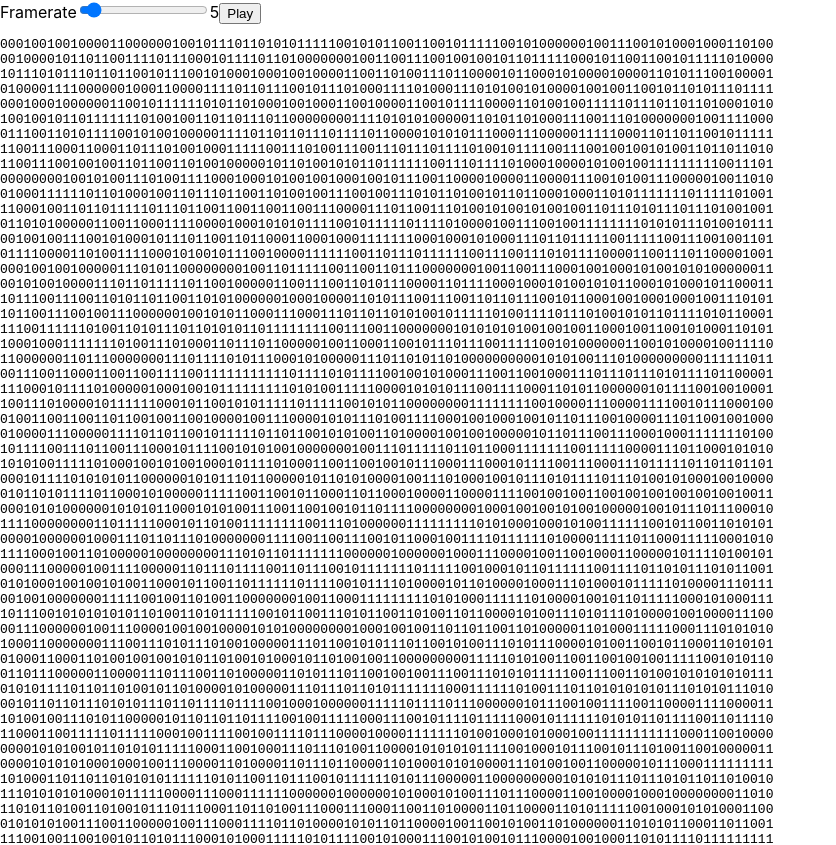
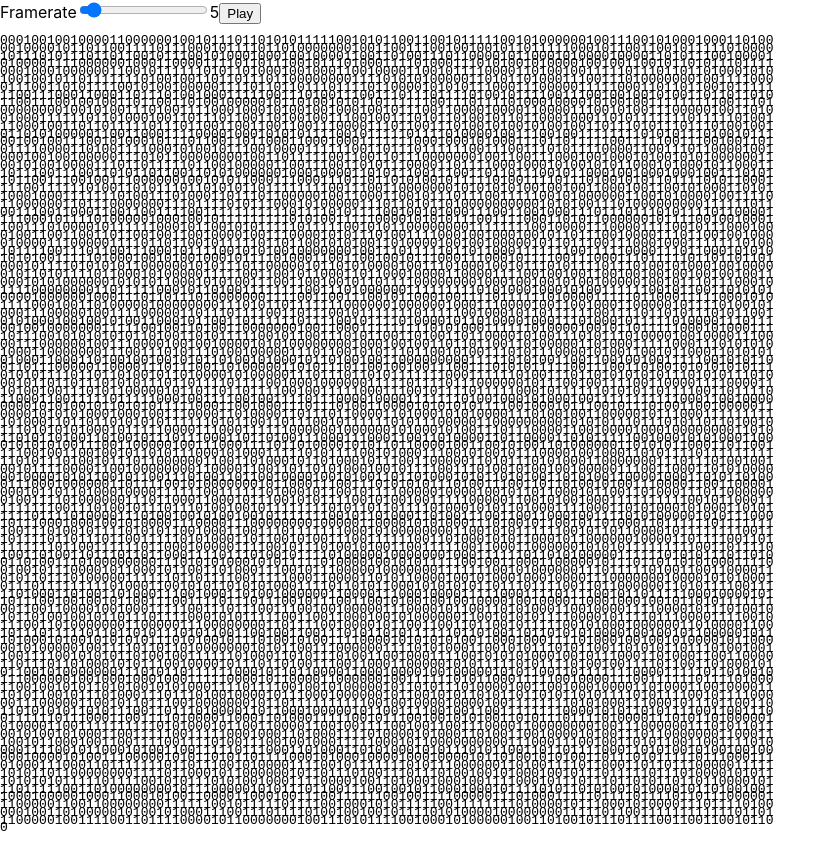
Before and after one commit to ahuth/conway3, a React (Create React App) app: page / in a window 1280 px wide. Shown: the top 845 px of the page, without its empty margins (0-836 px from the left). Built offline with nearby package versions, Linux system fonts and the light colour scheme.

Commit message:
Reduce line-height of the grid
To make it more square.

```diff
--- a/src/components/App.tsx
+++ b/src/components/App.tsx
@@ -41,6 +41,7 @@ export default function App() {
 const styles = {
   grid: {
     display: 'block',
+    lineHeight: 0.6,
     maxWidth: `${size}ch`,
     whiteSpace: 'pre-wrap',
     wordBreak: 'break-word',
```
